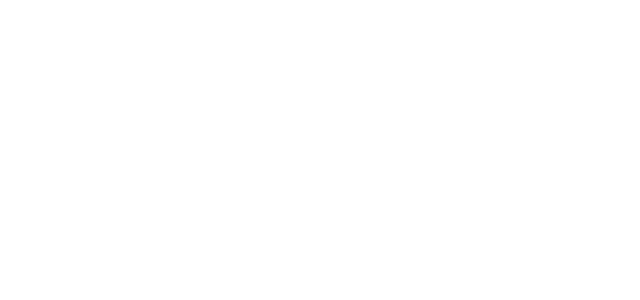
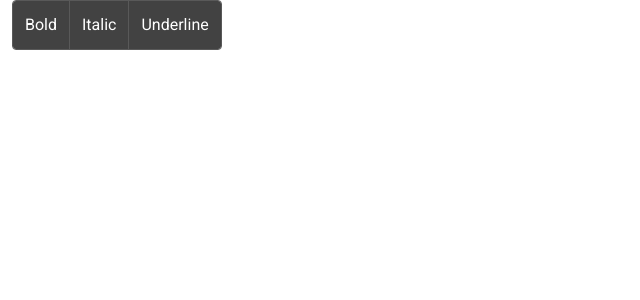
Before and after one commit to heshanu/ngularRefreshment, an Angular app: page / in a window 1280 px wide. Shown: the top 300 px of the page, without its empty margins (0-640 px from the left). Built offline with nearby package versions, Linux system fonts and the light colour scheme.

Commit message:
added style

```diff
--- a/src/app/app.component.css
+++ b/src/app/app.component.css
@@ -0,0 +1,3 @@
+mat-button-toggle-group {
+    margin-left: 12px;
+  }
--- a/src/app/app.component.html
+++ b/src/app/app.component.html
@@ -1,2 +1,7 @@
+<mat-button-toggle-group name="fontStyle" aria-label="Font Style">
+    <mat-button-toggle value="bold">Bold</mat-button-toggle>
+    <mat-button-toggle value="italic">Italic</mat-button-toggle>
+    <mat-button-toggle value="underline">Underline</mat-button-toggle>
+  </mat-button-toggle-group>
 
 <router-outlet></router-outlet>
```
Also changed, not shown: src/app/app.module.ts (+8 -1 lines).
